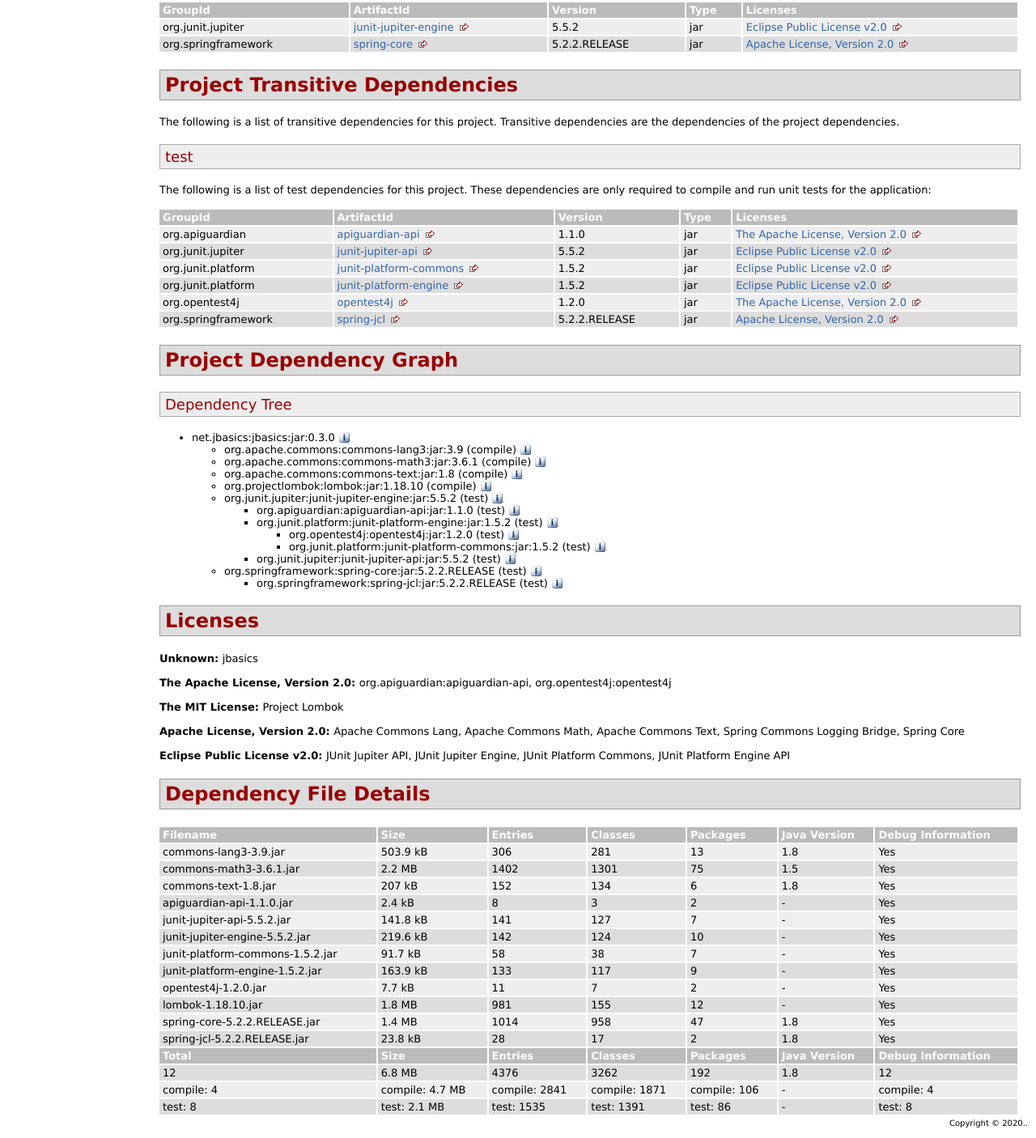
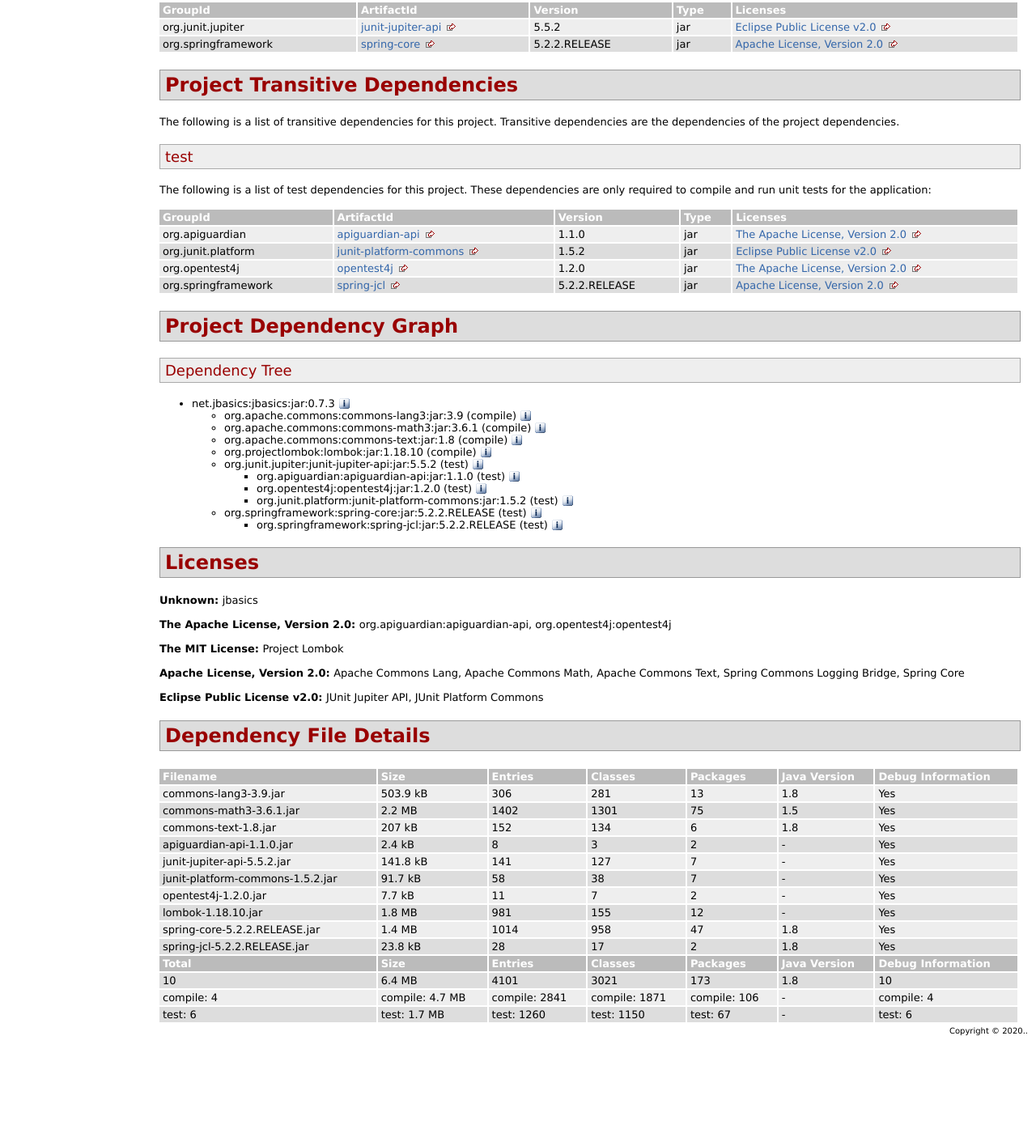
Before and after one commit to rob-stoecklein/rstoeck.github.io, a plain HTML site: page site/dependencies.html in a window 1280 px wide. Shown: the part 418-1824 px from the top of the page at 81% size. After the commit the page ends 1710 px from the top, so only its background shows below. Drawn offline with Linux system fonts and the light colour scheme.

Commit message:
Updated to v0.7.3.

```diff
--- a/site/dependencies.html
+++ b/site/dependencies.html
@@ -1,6 +1,6 @@
 <!DOCTYPE html>
 <!--
- | Generated by Apache Maven Doxia Site Renderer 1.9.1 from org.apache.maven.plugins:maven-project-info-reports-plugin:3.0.0:dependencies at 2020-01-15
+ | Generated by Apache Maven Doxia Site Renderer 1.9.1 from org.apache.maven.plugins:maven-project-info-reports-plugin:3.0.0:dependencies at 2020-01-29
 
  | Rendered using Apache Maven Default Skin
 -->
@@ -25,8 +25,8 @@
     </div>
     <div id="breadcrumbs">
       <div class="xleft">
-        <span id="publishDate">Last Published: 2020-01-15</span>
-          &#xA0;| <span id="projectVersion">Version: 0.3.0</span>
+        <span id="publishDate">Last Published: 2020-01-29</span>
+          &#xA0;| <span id="projectVersion">Version: 0.7.3</span>
       </div>
       <div class="xright"><a href="./" title="jbasics">jbasics</a>      </div>
       <div class="clear">
@@ -103,7 +103,7 @@
 <th>Licenses</th></tr>
 <tr class="b">
 <td>org.junit.jupiter</td>
-<td><a class="externalLink" href="https://junit.org/junit5/">junit-jupiter-engine</a></td>
+<td><a class="externalLink" href="https://junit.org/junit5/">junit-jupiter-api</a></td>
 <td>5.5.2</td>
 <td>jar</td>
 <td><a class="externalLink" href="https://www.eclipse.org/legal/epl-v20.html">Eclipse Public License v2.0</a></td></tr>
@@ -131,20 +131,8 @@
 <td>jar</td>
 <td><a class="externalLink" href="http://www.apache.org/licenses/LICENSE-2.0.txt">The Apache License, Version 2.0</a></td></tr>
 <tr class="a">
-<td>org.junit.jupiter</td>
-<td><a class="externalLink" href="https://junit.org/junit5/">junit-jupiter-api</a></td>
-<td>5.5.2</td>
-<td>jar</td>
-<td><a class="externalLink" href="https://www.eclipse.org/legal/epl-v20.html">Eclipse Public License v2.0</a></td></tr>
-<tr class="b">
 <td>org.junit.platform</td>
 <td><a class="externalLink" href="https://junit.org/junit5/">junit-platform-commons</a></td>
-<td>1.5.2</td>
-<td>jar</td>
-<td><a class="externalLink" href="https://www.eclipse.org/legal/epl-v20.html">Eclipse Public License v2.0</a></td></tr>
-<tr class="a">
-<td>org.junit.platform</td>
-<td><a class="externalLink" href="https://junit.org/junit5/">junit-platform-engine</a></td>
 <td>1.5.2</td>
 <td>jar</td>
 <td><a class="externalLink" href="https://www.eclipse.org/legal/epl-v20.html">Eclipse Public License v2.0</a></td></tr>
@@ -183,7 +171,7 @@
 <a name="Dependency_Tree"></a><section>
 <h3><a name="Dependency_Tree"></a>Dependency Tree</h3>
 <ul>
-<li>net.jbasics:jbasics:jar:0.3.0 <img id="_img1" src="./images/icon_info_sml.gif" alt="[Information]" onclick="toggleDependencyDetails( '_dep0', '_img1' );" style="cursor: pointer; vertical-align: text-bottom;"></img><div id="_dep0" style="display:none">
+<li>net.jbasics:jbasics:jar:0.7.3 <img id="_img1" src="./images/icon_info_sml.gif" alt="[Information]" onclick="toggleDependencyDetails( '_dep0', '_img1' );" style="cursor: pointer; vertical-align: text-bottom;"></img><div id="_dep0" style="display:none">
 <table border="0" class="bodyTable">
 <tr class="a">
 <th>jbasics</th></tr>
@@ -231,13 +219,13 @@
 <p><b>Description: </b>Spice up your java: Automatic Resource Management, automatic generation of getters, setters, equals, hashCode and toString, and more!</p>
 <p><b>URL: </b><a class="externalLink" href="https://projectlombok.org">https://projectlombok.org</a></p>
 <p><b>Project Licenses: </b><a class="externalLink" href="https://projectlombok.org/LICENSE">The MIT License</a></p></td></tr></table></div></li>
-<li>org.junit.jupiter:junit-jupiter-engine:jar:5.5.2 (test) <img id="_img11" src="./images/icon_info_sml.gif" alt="[Information]" onclick="toggleDependencyDetails( '_dep10', '_img11' );" style="cursor: pointer; vertical-align: text-bottom;"></img><div id="_dep10" style="display:none">
+<li>org.junit.jupiter:junit-jupiter-api:jar:5.5.2 (test) <img id="_img11" src="./images/icon_info_sml.gif" alt="[Information]" onclick="toggleDependencyDetails( '_dep10', '_img11' );" style="cursor: pointer; vertical-align: text-bottom;"></img><div id="_dep10" style="display:none">
 <table border="0" class="bodyTable">
 <tr class="a">
-<th>JUnit Jupiter Engine</th></tr>
+<th>JUnit Jupiter API</th></tr>
 <tr class="b">
 <td>
-<p><b>Description: </b>Module &quot;junit-jupiter-engine&quot; of JUnit 5.</p>
+<p><b>Description: </b>Module &quot;junit-jupiter-api&quot; of JUnit 5.</p>
 <p><b>URL: </b><a class="externalLink" href="https://junit.org/junit5/">https://junit.org/junit5/</a></p>
 <p><b>Project Licenses: </b><a class="externalLink" href="https://www.eclipse.org/legal/epl-v20.html">Eclipse Public License v2.0</a></p></td></tr></table></div>
 <ul>
@@ -250,17 +238,7 @@
 <p><b>Description: </b>@API Guardian</p>
 <p><b>URL: </b><a class="externalLink" href="https://github.com/apiguardian-team/apiguardian">https://github.com/apiguardian-team/apiguardian</a></p>
 <p><b>Project Licenses: </b><a class="externalLink" href="http://www.apache.org/licenses/LICENSE-2.0.txt">The Apache License, Version 2.0</a></p></td></tr></table></div></li>
-<li>org.junit.platform:junit-platform-engine:jar:1.5.2 (test) <img id="_img15" src="./images/icon_info_sml.gif" alt="[Information]" onclick="toggleDependencyDetails( '_dep14', '_img15' );" style="cursor: pointer; vertical-align: text-bottom;"></img><div id="_dep14" style="display:none">
-<table border="0" class="bodyTable">
-<tr class="a">
-<th>JUnit Platform Engine API</th></tr>
-<tr class="b">
-<td>
-<p><b>Description: </b>Module &quot;junit-platform-engine&quot; of JUnit 5.</p>
-<p><b>URL: </b><a class="externalLink" href="https://junit.org/junit5/">https://junit.org/junit5/</a></p>
-<p><b>Project Licenses: </b><a class="externalLink" href="https://www.eclipse.org/legal/epl-v20.html">Eclipse Public License v2.0</a></p></td></tr></table></div>
-<ul>
-<li>org.opentest4j:opentest4j:jar:1.2.0 (test) <img id="_img17" src="./images/icon_info_sml.gif" alt="[Information]" onclick="toggleDependencyDetails( '_dep16', '_img17' );" style="cursor: pointer; vertical-align: text-bottom;"></img><div id="_dep16" style="display:none">
+<li>org.opentest4j:opentest4j:jar:1.2.0 (test) <img id="_img15" src="./images/icon_info_sml.gif" alt="[Information]" onclick="toggleDependencyDetails( '_dep14', '_img15' );" style="cursor: pointer; vertical-align: text-bottom;"></img><div id="_dep14" style="display:none">
 <table border="0" class="bodyTable">
 <tr class="a">
 <th>org.opentest4j:opentest4j</th></tr>
@@ -269,7 +247,7 @@
 <p><b>Description: </b>Open Test Alliance for the JVM</p>
 <p><b>URL: </b><a class="externalLink" href="https://github.com/ota4j-team/opentest4j">https://github.com/ota4j-team/opentest4j</a></p>
 <p><b>Project Licenses: </b><a class="externalLink" href="http://www.apache.org/licenses/LICENSE-2.0.txt">The Apache License, Version 2.0</a></p></td></tr></table></div></li>
-<li>org.junit.platform:junit-platform-commons:jar:1.5.2 (test) <img id="_img19" src="./images/icon_info_sml.gif" alt="[Information]" onclick="toggleDependencyDetails( '_dep18', '_img19' );" style="cursor: pointer; vertical-align: text-bottom;"></img><div id="_dep18" style="display:none">
+<li>org.junit.platform:junit-platform-commons:jar:1.5.2 (test) <img id="_img17" src="./images/icon_info_sml.gif" alt="[Information]" onclick="toggleDependencyDetails( '_dep16', '_img17' );" style="cursor: pointer; vertical-align: text-bottom;"></img><div id="_dep16" style="display:none">
 <table border="0" class="bodyTable">
 <tr class="a">
 <th>JUnit Platform Commons</th></tr>
@@ -278,16 +256,7 @@
 <p><b>Description: </b>Module &quot;junit-platform-commons&quot; of JUnit 5.</p>
 <p><b>URL: </b><a class="externalLink" href="https://junit.org/junit5/">https://junit.org/junit5/</a></p>
 <p><b>Project Licenses: </b><a class="externalLink" href="https://www.eclipse.org/legal/epl-v20.html">Eclipse Public License v2.0</a></p></td></tr></table></div></li></ul></li>
-<li>org.junit.jupiter:junit-jupiter-api:jar:5.5.2 (test) <img id="_img21" src="./images/icon_info_sml.gif" alt="[Information]" onclick="toggleDependencyDetails( '_dep20', '_img21' );" style="cursor: pointer; vertical-align: text-bottom;"></img><div id="_dep20" style="display:none">
-<table border="0" class="bodyTable">
-<tr class="a">
-<th>JUnit Jupiter API</th></tr>
-<tr class="b">
-<td>
-<p><b>Description: </b>Module &quot;junit-jupiter-api&quot; of JUnit 5.</p>
-<p><b>URL: </b><a class="externalLink" href="https://junit.org/junit5/">https://junit.org/junit5/</a></p>
-<p><b>Project Licenses: </b><a class="externalLink" href="https://www.eclipse.org/legal/epl-v20.html">Eclipse Public License v2.0</a></p></td></tr></table></div></li></ul></li>
-<li>org.springframework:spring-core:jar:5.2.2.RELEASE (test) <img id="_img23" src="./images/icon_info_sml.gif" alt="[Information]" onclick="toggleDependencyDetails( '_dep22', '_img23' );" style="cursor: pointer; vertical-align: text-bottom;"></img><div id="_dep22" style="display:none">
+<li>org.springframework:spring-core:jar:5.2.2.RELEASE (test) <img id="_img19" src="./images/icon_info_sml.gif" alt="[Information]" onclick="toggleDependencyDetails( '_dep18', '_img19' );" style="cursor: pointer; vertical-align: text-bottom;"></img><div id="_dep18" style="display:none">
 <table border="0" class="bodyTable">
 <tr class="a">
 <th>Spring Core</th></tr>
@@ -297,7 +266,7 @@
 <p><b>URL: </b><a class="externalLink" href="https://github.com/spring-projects/spring-framework">https://github.com/spring-projects/spring-framework</a></p>
 <p><b>Project Licenses: </b><a class="externalLink" href="https://www.apache.org/licenses/LICENSE-2.0">Apache License, Version 2.0</a></p></td></tr></table></div>
 <ul>
-<li>org.springframework:spring-jcl:jar:5.2.2.RELEASE (test) <img id="_img25" src="./images/icon_info_sml.gif" alt="[Information]" onclick="toggleDependencyDetails( '_dep24', '_img25' );" style="cursor: pointer; vertical-align: text-bottom;"></img><div id="_dep24" style="display:none">
+<li>org.springframework:spring-jcl:jar:5.2.2.RELEASE (test) <img id="_img21" src="./images/icon_info_sml.gif" alt="[Information]" onclick="toggleDependencyDetails( '_dep20', '_img21' );" style="cursor: pointer; vertical-align: text-bottom;"></img><div id="_dep20" style="display:none">
 <table border="0" class="bodyTable">
 <tr class="a">
 <th>Spring Commons Logging Bridge</th></tr>
@@ -311,7 +280,7 @@
 <p><b>The Apache License, Version 2.0: </b>org.apiguardian:apiguardian-api, org.opentest4j:opentest4j</p>
 <p><b>The MIT License: </b>Project Lombok</p>
 <p><b>Apache License, Version 2.0: </b>Apache Commons Lang, Apache Commons Math, Apache Commons Text, Spring Commons Logging Bridge, Spring Core</p>
-<p><b>Eclipse Public License v2.0: </b>JUnit Jupiter API, JUnit Jupiter Engine, JUnit Platform Commons, JUnit Platform Engine API</p></section><a name="Dependency_File_Details"></a><section>
+<p><b>Eclipse Public License v2.0: </b>JUnit Jupiter API, JUnit Platform Commons</p></section><a name="Dependency_File_Details"></a><section>
 <h2><a name="Dependency_File_Details"></a>Dependency File Details</h2>
 <table border="0" class="bodyTable">
 <tr class="a">
@@ -363,27 +332,11 @@
 <td>-</td>
 <td>Yes</td></tr>
 <tr class="a">
-<td>junit-jupiter-engine-5.5.2.jar</td>
-<td>219.6 kB</td>
-<td>142</td>
-<td>124</td>
-<td>10</td>
-<td>-</td>
-<td>Yes</td></tr>
-<tr class="b">
 <td>junit-platform-commons-1.5.2.jar</td>
 <td>91.7 kB</td>
 <td>58</td>
 <td>38</td>
 <td>7</td>
-<td>-</td>
-<td>Yes</td></tr>
-<tr class="a">
-<td>junit-platform-engine-1.5.2.jar</td>
-<td>163.9 kB</td>
-<td>133</td>
-<td>117</td>
-<td>9</td>
 <td>-</td>
 <td>Yes</td></tr>
 <tr class="b">
@@ -427,13 +380,13 @@
 <th>Java Version</th>
 <th>Debug Information</th></tr>
 <tr class="a">
-<td>12</td>
-<td>6.8 MB</td>
-<td>4376</td>
-<td>3262</td>
-<td>192</td>
+<td>10</td>
+<td>6.4 MB</td>
+<td>4101</td>
+<td>3021</td>
+<td>173</td>
 <td>1.8</td>
-<td>12</td></tr>
+<td>10</td></tr>
 <tr class="b">
 <td>compile: 4</td>
 <td>compile: 4.7 MB</td>
@@ -443,13 +396,13 @@
 <td>-</td>
 <td>compile: 4</td></tr>
 <tr class="a">
-<td>test: 8</td>
-<td>test: 2.1 MB</td>
-<td>test: 1535</td>
-<td>test: 1391</td>
-<td>test: 86</td>
+<td>test: 6</td>
+<td>test: 1.7 MB</td>
+<td>test: 1260</td>
+<td>test: 1150</td>
+<td>test: 67</td>
 <td>-</td>
-<td>test: 8</td></tr></table></section>
+<td>test: 6</td></tr></table></section>
       </div>
     </div>
     <div class="clear">
```
Also changed, not shown: site/dependency-info.html (+10 -10 lines), site/distribution-management.html (+3 -3 lines), site/index.html (+3 -3 lines), site/plugin-management.html (+3 -3 lines), site/plugins.html (+3 -3 lines), site/project-info.html (+3 -3 lines), site/scm.html (+3 -3 lines), site/summary.html (+4 -4 lines), site/team.html (+3 -3 lines).
